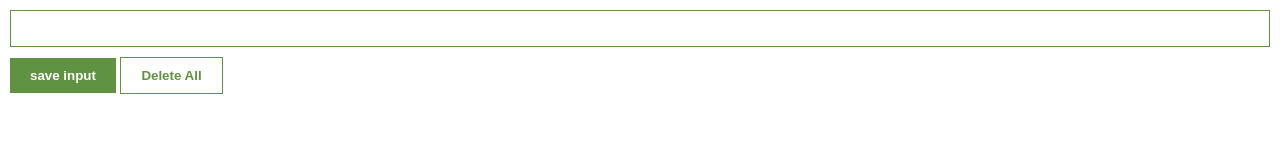
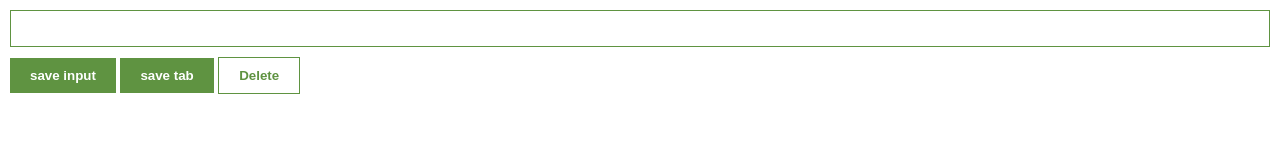
Before and after one commit to Vrchsav/bookmark-extension-, a browser extension: page index.html in a window 1280 px wide. Drawn offline with Linux system fonts and the light colour scheme.

Commit message:
latest index.html
added tab button

```diff
--- a/index.html
+++ b/index.html
@@ -10,7 +10,8 @@
 
     <input type="text" id="input-el">
     <button id="input-btn">save input</button>
-    <button id="delete-btn">Delete All</button>
+    <button id="tab-btn">save tab  </button>
+    <button id="delete-btn">Delete </button>
     <ul id="ul-el">
     </ul>
 
```
